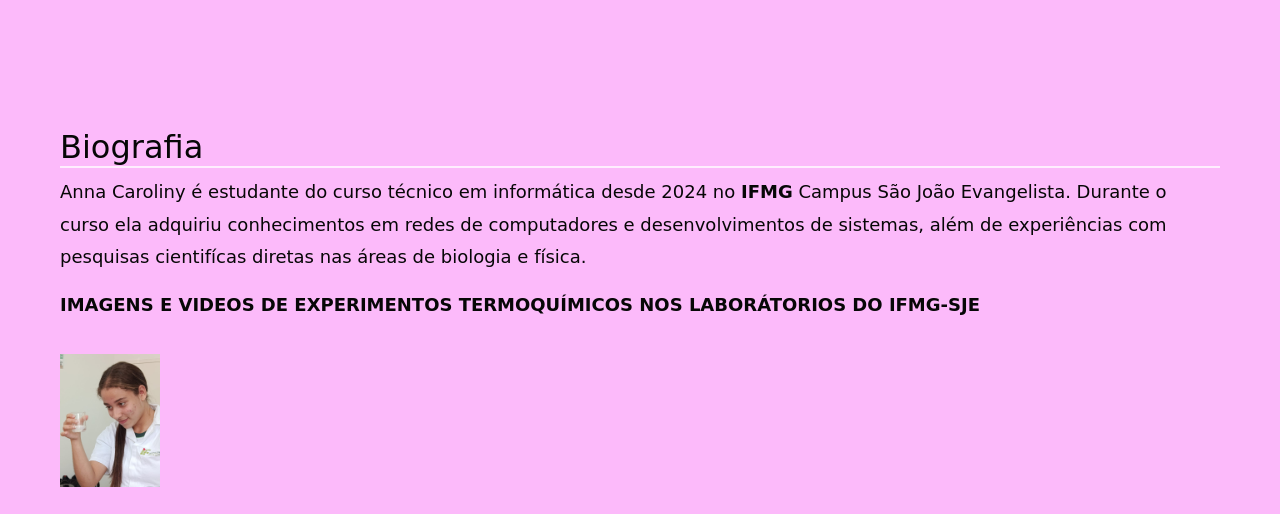
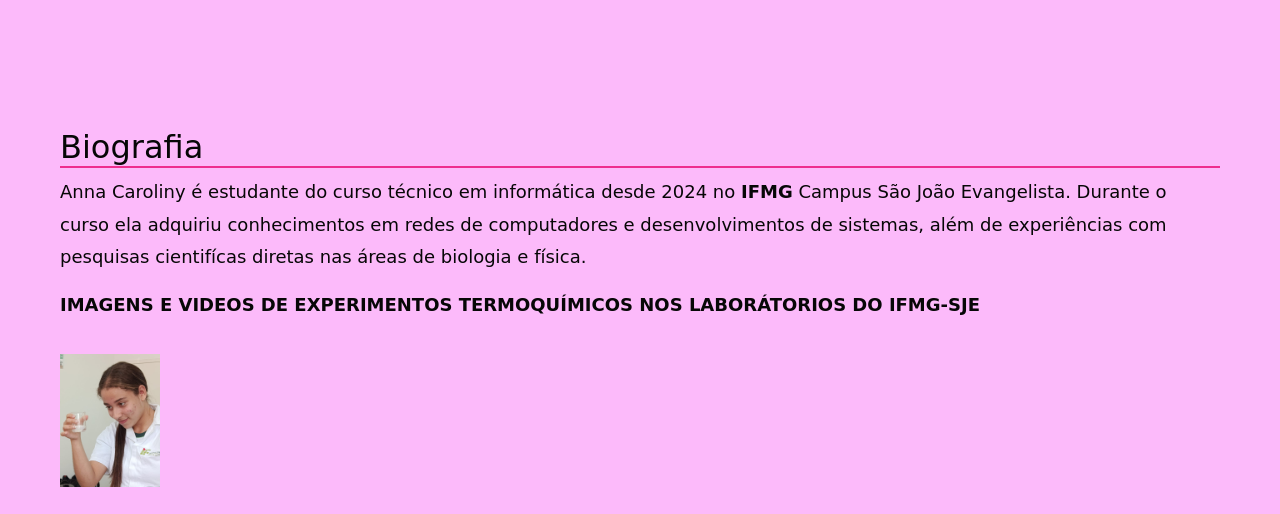
Before and after one commit to annacarolinymiranda2026/portifolio, a plain HTML site: page index.html in a window 1280 px wide. Shown: the part 780-1294 px from the top of the page. Drawn offline with nearby package versions, Linux system fonts and the light colour scheme.

Commit message:
Update minhapagina.css

```diff
--- a/minhapagina.css
+++ b/minhapagina.css
@@ -116,7 +116,7 @@
 
 /* título */
 .titulo {
-  border-bottom: 2px solid  rgba(255, 255, 255, 0.74);
+  border-bottom: 2px solid  rgb(238, 46, 142););
 }
 
 
```
